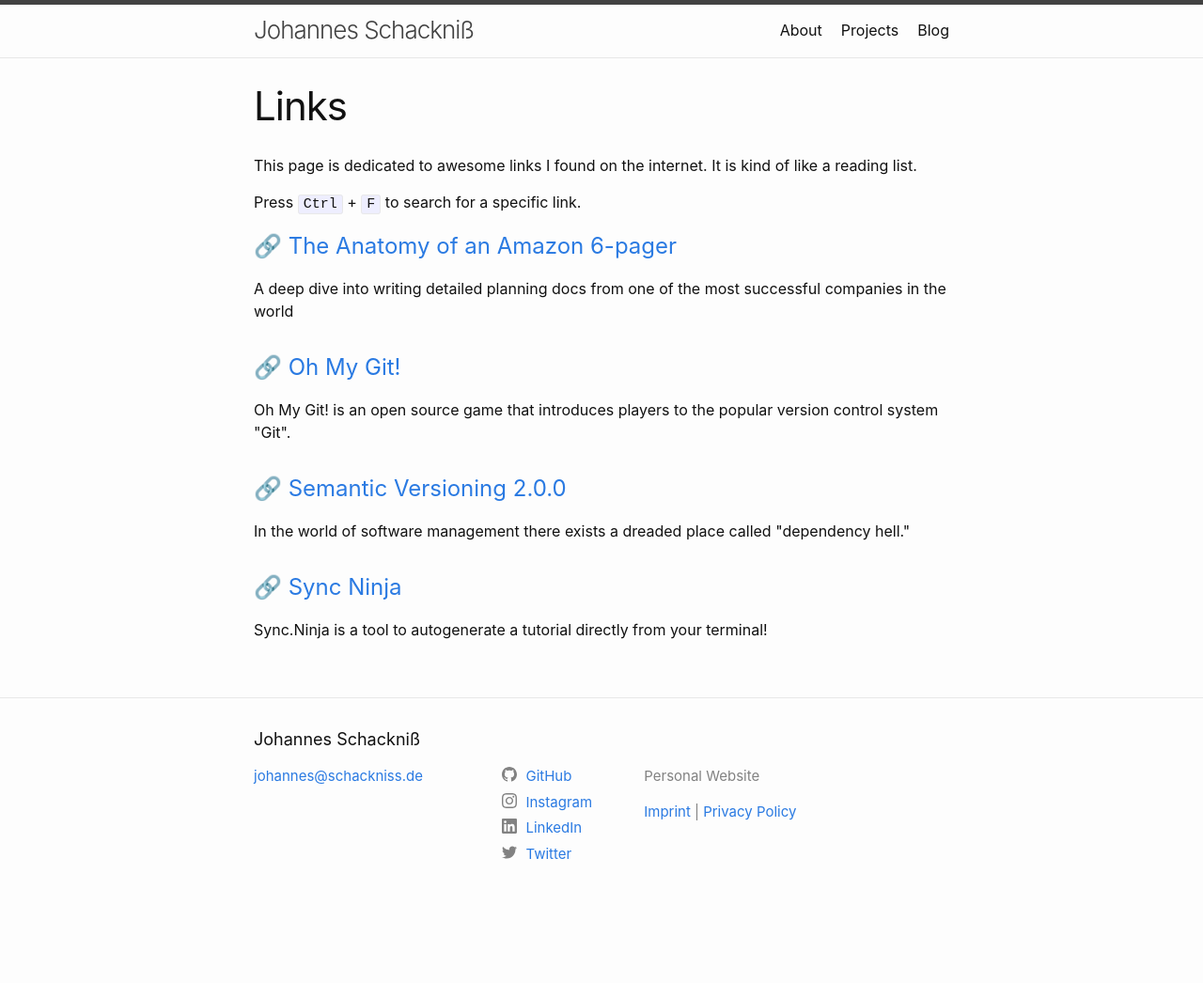
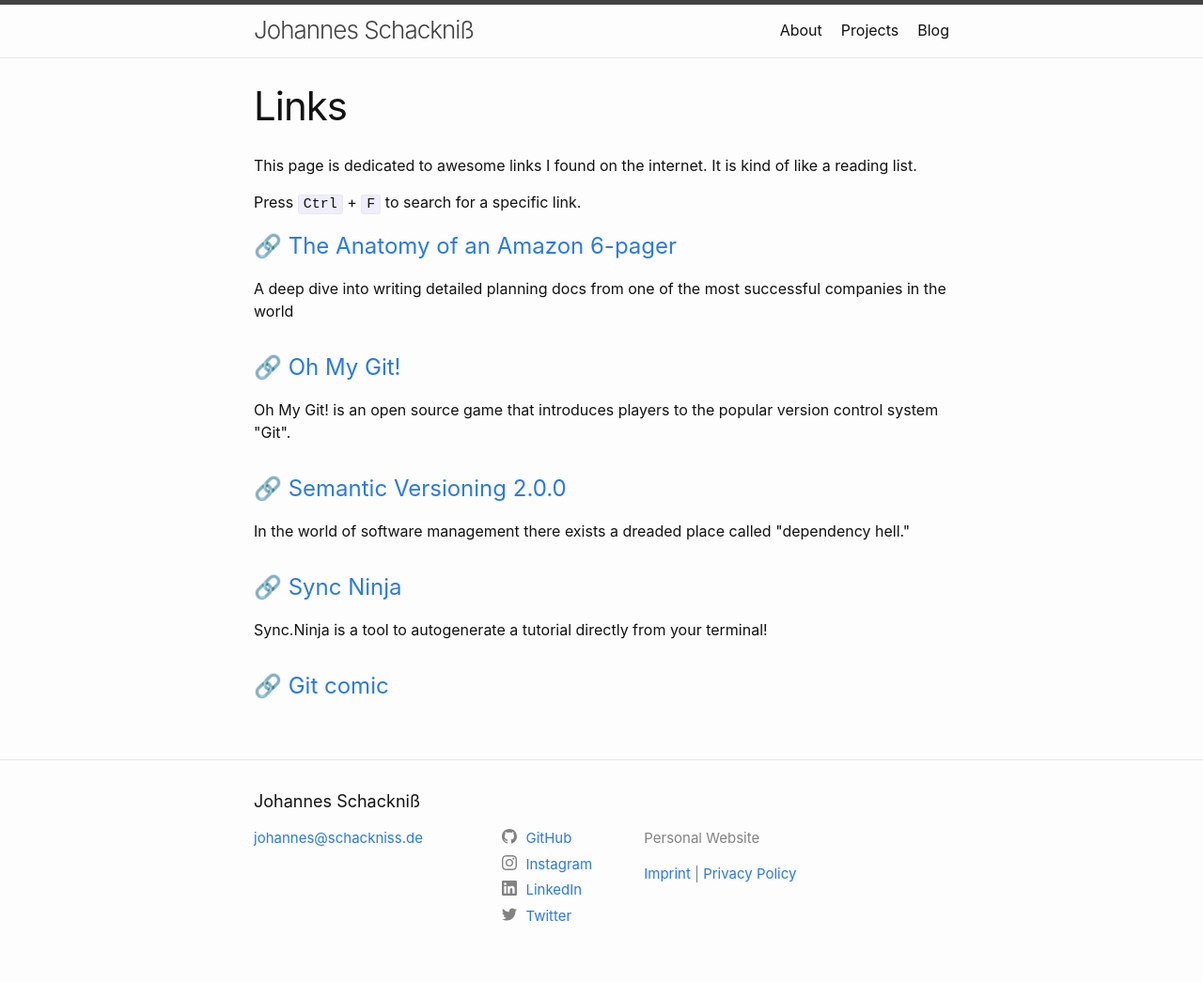
Before and after one commit to schackniss/schackniss.de, a Jekyll site: the page built from links.md, in a window 1280 px wide. Shown: the whole page at 94% size. Built offline with Jekyll 4.4.1, drawn with Linux system fonts in a browser that asks for light colours; before the commit the page ends 980 px from its top, so only the background shows below that.

Commit message:
[Add] git comic

```diff
--- a/_data/links.yml
+++ b/_data/links.yml
@@ -13,3 +13,6 @@
 - title: Sync Ninja
   description: Sync.Ninja is a tool to autogenerate a tutorial directly from your terminal!
   url: https://sync.ninja/
+
+- title: Git comic
+  url: https://xkcd.com/1597/
```
